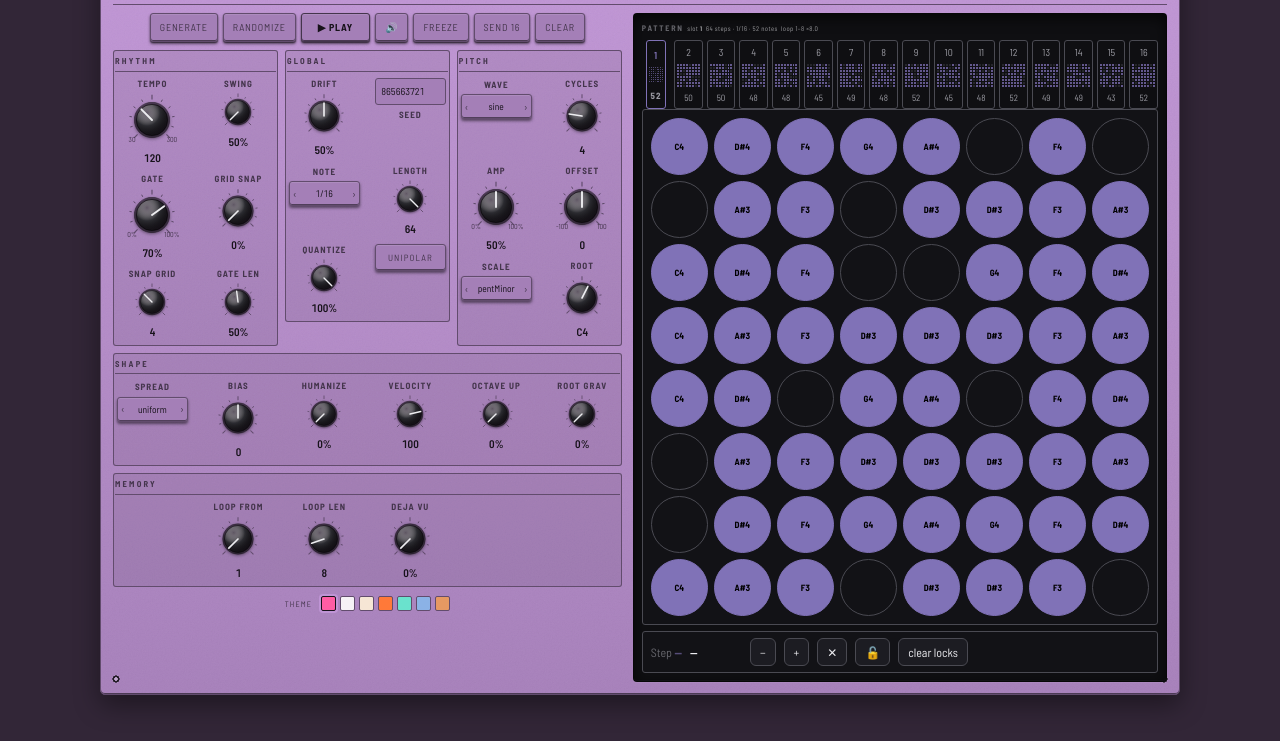
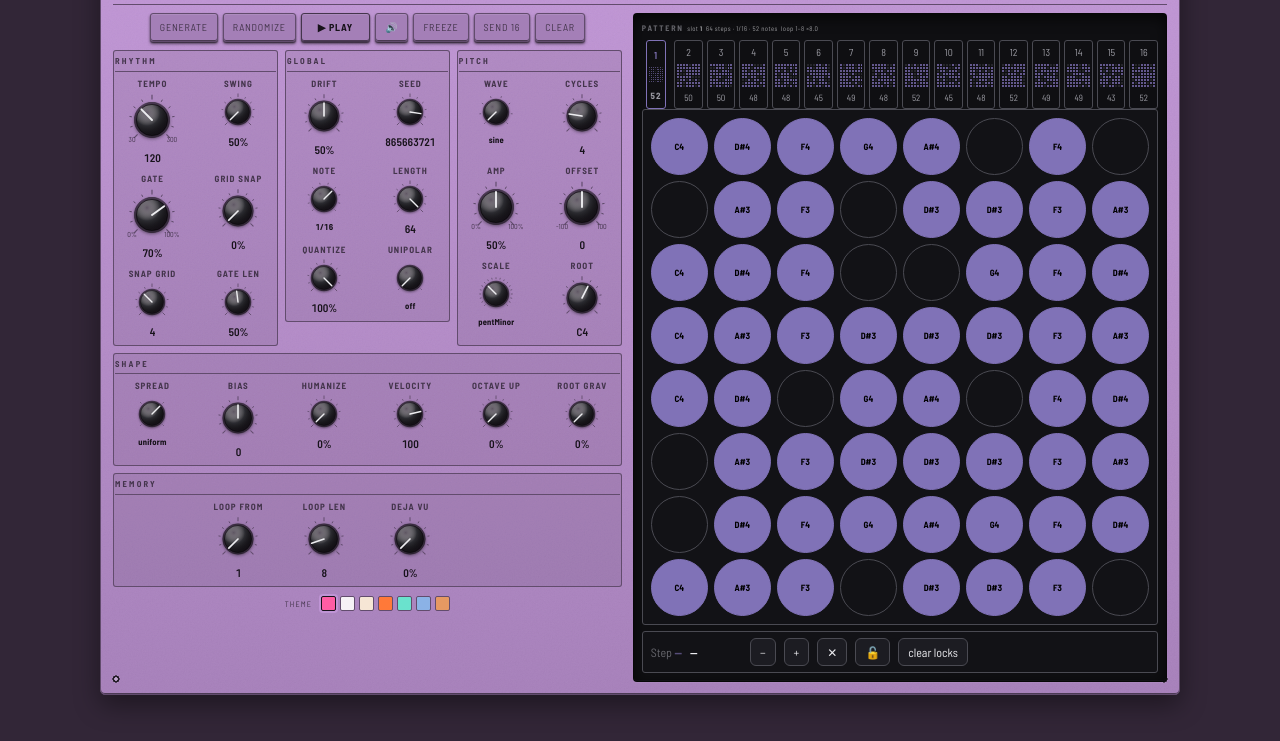
Before and after one commit to JasmineElm/fm1-pulses, a website: page rack.html in a window 1280 px wide. Shown: the part 59-800 px from the top of the page. Drawn offline with Linux system fonts and the light colour scheme.

Commit message:
Rack: rotary switches and a seed knob (no more text boxes)

```diff
--- a/css/rack.css
+++ b/css/rack.css
@@ -44,6 +44,8 @@ body { padding: 12px; font-family: "Panel", ui-sans-serif, system-ui, sans-serif
 .knob.k-md svg { max-width: 52px; }
 .knob.k-sm svg { max-width: 44px; }
 .k-lab { max-width: 100%; }
+/* a rotary switch shows a name, not a number, and names are longer */
+.k-smallval .k-val { font-size: 8.5px; font-weight: 700; letter-spacing: .2px; }
 /* Every control must fit ONE rail. The fixed pixel widths here were tuned for the
    old font and are what overflowed, so they are all rail-relative now. */
 .sel { width: calc(100% - 8px); min-width: 0; margin-inline: auto; }
--- a/js/knob.js
+++ b/js/knob.js
@@ -17,10 +17,10 @@ const SIZES = { lg: 62, md: 50, sm: 40 };
 
 let knobSeq = 0;
 
-export function knob({ label, min, max, step = 1, value = 0, def, size = "md", format, onInput }) {
+export function knob({ label, min, max, step = 1, value = 0, def, size = "md", format, ticks = 10, majorEvery = 5, smallVal = false, onInput }) {
   const px = SIZES[size] || SIZES.md;
   const el = document.createElement("div");
-  el.className = `knob k-${size}`;
+  el.className = `knob k-${size}` + (smallVal ? " k-smallval" : "");
   el.tabIndex = 0;
   el.setAttribute("role", "slider");
 
@@ -29,11 +29,12 @@ export function knob({ label, min, max, step = 1, value = 0, def, size = "md", f
   svg.setAttribute("width", px);
   svg.setAttribute("height", px);
 
-  // printed tick ring: 11 marks, every 5th a long one
+  // printed tick ring. A rotary switch passes ticks = positions-1 and majorEvery 0
+  // so there is exactly one detent per position.
   const ring = document.createElementNS(NS, "g");
-  for (let k = 0; k <= 10; k++) {
-    const a = A0 + (k / 10) * SWEEP;
-    const major = k % 5 === 0;
+  for (let k = 0; k <= ticks; k++) {
+    const a = A0 + (k / ticks) * SWEEP;
+    const major = majorEvery > 0 && k % majorEvery === 0;
     const [x1, y1] = polar(50, 50, 34, a);
     const [x2, y2] = polar(50, 50, major ? 42 : 38, a);
     const l = document.createElementNS(NS, "line");
--- a/js/rack.js
+++ b/js/rack.js
@@ -1,11 +1,11 @@
 // rack.js — the single-module knob UI. Same engine as app.js (generator, pattern,
 // midi, audio); only the controls differ: one portrait case, knobs on top and the
 // pattern display inside the case below. app.js and the MVP are untouched.
-import { generate, generateBank, SCALES, LFO_WAVES, midiName } from "./generator.js?v=59";
-import { encodeWrite, emptyPattern } from "./pattern.js?v=59";
-import * as midi from "./midi.js?v=59";
-import * as audio from "./audio.js?v=59";
-import { knob, sw, toggle } from "./knob.js?v=59";
+import { generate, generateBank, SCALES, LFO_WAVES, midiName } from "./generator.js?v=60";
+import { encodeWrite, emptyPattern } from "./pattern.js?v=60";
+import * as midi from "./midi.js?v=60";
+import * as audio from "./audio.js?v=60";
+import { knob } from "./knob.js?v=60";
 
 const RATE_NAMES = ["1/1", "1/2", "1/4", "1/4T", "1/8", "1/8T", "1/16", "1/16T", "1/32", "1/32T"];
 const RATE_QUARTERS = [4, 2, 1, 2 / 3, 0.5, 1 / 3, 0.25, 1 / 6, 0.125, 1 / 12];
@@ -388,30 +388,30 @@ function buildRack() {
     sect("Global", 2, [
       R("drift", knob({ label: "Drift", min: 0, max: 100, value: state.drift, def: DEFAULT.drift, size: "md",
         format: (v) => `${Math.round(v)}%`, onInput: setState("drift") })),
-      R("seed", num("Seed", state.seed, (v) => { state.seed = v | 0; scheduleRegen(); })),
-      R("rate", sel("Note", RATE_NAMES.map((t, v) => ({ v, t })), state.rate, setState("rate", Number))),
+      R("seed", num("Seed", state.seed, (v) => { state.seed = v | 0; scheduleRegen(); }, { size: "sm" })),
+      R("rate", rotary("Note", RATE_NAMES.map((t, v) => ({ v, t })), state.rate, (v) => { state.rate = Number(v); refreshLoopRanges(); scheduleRegen(); }, "sm")),
       R("length", knob({ label: "Length", min: 1, max: 64, value: state.length, def: DEFAULT.length, size: "sm",
         format: (v) => `${Math.round(v)}`, onInput: (v) => { state.length = v; refreshLoopRanges(); scheduleRegen(); } })),
       R("quantSteps", knob({ label: "Quantize", min: 0, max: 100, value: state.quantSteps, def: DEFAULT.quantSteps, size: "sm",
         format: (v) => `${Math.round(v)}%`, onInput: setState("quantSteps") })),
-      R("unipolar", toggle({ label: "Unipolar", value: state.unipolar, onInput: setState("unipolar") })),
+      R("unipolar", rotary("Unipolar", [{ v: false, t: "off" }, { v: true, t: "on" }], state.unipolar, (v) => { state.unipolar = !!v; scheduleRegen(); }, "sm")),
     ]),
 
     sect("Pitch", 2, [
-      R("lfoWave", sel("Wave", LFO_WAVES.map((w) => ({ v: w, t: WAVE_SHORT[w] ?? w, title: w })), state.lfoWave, setState("lfoWave"))),
+      R("lfoWave", rotary("Wave", LFO_WAVES.map((w) => ({ v: w, t: WAVE_SHORT[w] ?? w })), state.lfoWave, (v) => { state.lfoWave = v; scheduleRegen(); }, "sm")),
       R("lfoRate", knob({ label: "Cycles", min: 1, max: 16, step: 0.5, value: state.lfoRate, def: DEFAULT.lfoRate, size: "md",
         format: (v) => `${v}`, onInput: setState("lfoRate") })),
       R("lfoAmp", knob({ label: "Amp", min: 0, max: 100, value: state.lfoAmp, def: DEFAULT.lfoAmp, size: "lg",
         format: (v) => `${Math.round(v)}%`, onInput: setState("lfoAmp") })),
       R("lfoOffset", knob({ label: "Offset", min: -100, max: 100, value: state.lfoOffset, def: DEFAULT.lfoOffset, size: "lg",
         format: (v) => `${Math.round(v)}`, onInput: setState("lfoOffset") })),
-      R("scale", sel("Scale", Object.keys(SCALES).map((s) => ({ v: s, t: s })), state.scale, setState("scale"))),
+      R("scale", rotary("Scale", Object.keys(SCALES).map((s) => ({ v: s, t: s })), state.scale, (v) => { state.scale = v; scheduleRegen(); }, "sm")),
       R("root", knob({ label: "Root", min: 24, max: 84, value: state.root, def: DEFAULT.root, size: "md",
         format: (v) => midiName(v), onInput: setState("root") })),
     ]),
 
     sect("Shape", 6, [
-      R("spread", sel("Spread", ["constant", "bell", "uniform", "extremes"].map((s) => ({ v: s, t: s })), state.spread, setState("spread"))),
+      R("spread", rotary("Spread", ["constant", "bell", "uniform", "extremes"].map((s) => ({ v: s, t: s })), state.spread, (v) => { state.spread = v; scheduleRegen(); }, "sm")),
       R("bias", knob({ label: "Bias", min: -100, max: 100, value: state.bias, def: DEFAULT.bias, size: "md",
         format: (v) => `${Math.round(v)}`, onInput: setState("bias") })),
       R("humanize", knob({ label: "Humanize", min: 0, max: 100, value: state.humanize, def: DEFAULT.humanize, size: "sm",
@@ -442,18 +442,33 @@ const WAVE_SHORT = {
   random: "random", randomWalk: "walk", smoothRandom: "smooth", sampleHold: "hold",
 };
 
-// panel switch (encoder-style) instead of a native <select>
-function sel(label, opts, value, onInput) { return sw({ label, options: opts, value, onInput }); }
+// A ROTARY SWITCH: a knob over a list of options, one detent per position, with
+// the chosen name printed underneath. This is what hardware does with a discrete
+// setting — no text box anywhere on the panel.
+function rotary(label, opts, value, onInput, size = "md") {
+  const el = knob({
+    label, min: 0, max: opts.length - 1, step: 1,
+    value: Math.max(0, opts.findIndex((o) => String(o.v) === String(value))),
+    def: 0, size, ticks: Math.max(1, opts.length - 1), majorEvery: 0, smallVal: true,
+    format: (v) => opts[Math.min(opts.length - 1, Math.max(0, Math.round(v)))]?.t ?? "",
+    onInput: (v) => { const o = opts[Math.round(v)]; if (o) onInput(o.v); },
+  });
+  const setIdx = el.setValue;
+  el.setValue = (v) => {
+    const i = opts.findIndex((o) => String(o.v) === String(v));
+    if (i >= 0) setIdx(i, false);
+  };
+  return el;
+}
 
-function num(label, value, onInput) {
-  const wrap = document.createElement("label"); wrap.className = "sel";
-  const inp = document.createElement("input");
-  inp.type = "number"; inp.className = "seedbox"; inp.value = String(value);
-  inp.addEventListener("input", () => { const v = Number(inp.value); if (Number.isFinite(v)) onInput(v); });
-  const l = document.createElement("span"); l.textContent = label;
-  wrap.append(inp, l);
-  wrap.setValue = (v) => { inp.value = String(v); };
-  return wrap;
+function num(label, value, onInput, extra = {}) {
+  const el = knob({
+    label, min: 0, max: 999999999, step: 1, value: Math.max(0, Math.round(value) % 1000000000),
+    def: 0, size: "sm", onInput: (v) => onInput(v | 0),
+    format: (v) => String(Math.round(v)),
+    ...extra,
+  });
+  return el;
 }
 
 // register a control under its state key; set(..., false) keeps it silent on sync
--- a/rack.html
+++ b/rack.html
@@ -6,8 +6,8 @@
 <meta name="theme-color" content="#12101a">
 <title>FM-1 Pulses — rack</title>
 <link rel="icon" href="data:,">
-<link rel="stylesheet" href="css/style.css?v=59">
-<link rel="stylesheet" href="css/rack.css?v=59">
+<link rel="stylesheet" href="css/style.css?v=60">
+<link rel="stylesheet" href="css/rack.css?v=60">
 </head>
 <body>
 <div class="case">
@@ -52,6 +52,6 @@
     </div>
   </div>
 </div>
-<script type="module" src="js/rack.js?v=59"></script>
+<script type="module" src="js/rack.js?v=60"></script>
 </body>
 </html>
```
